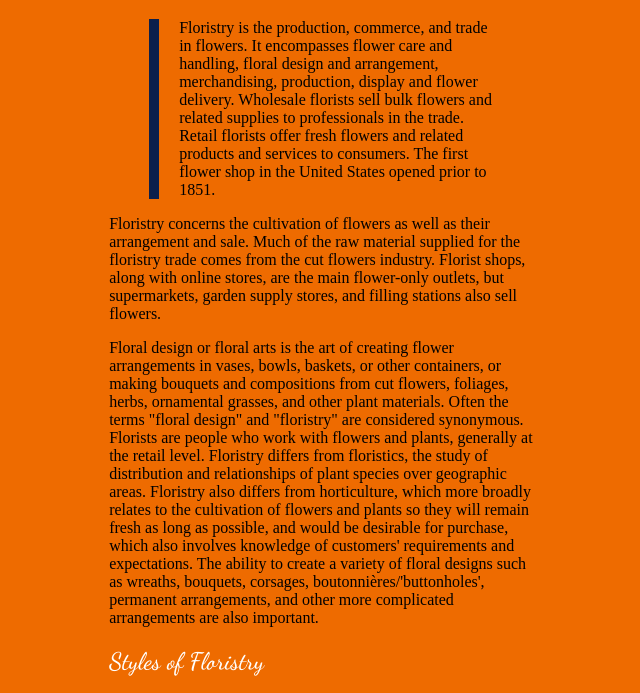
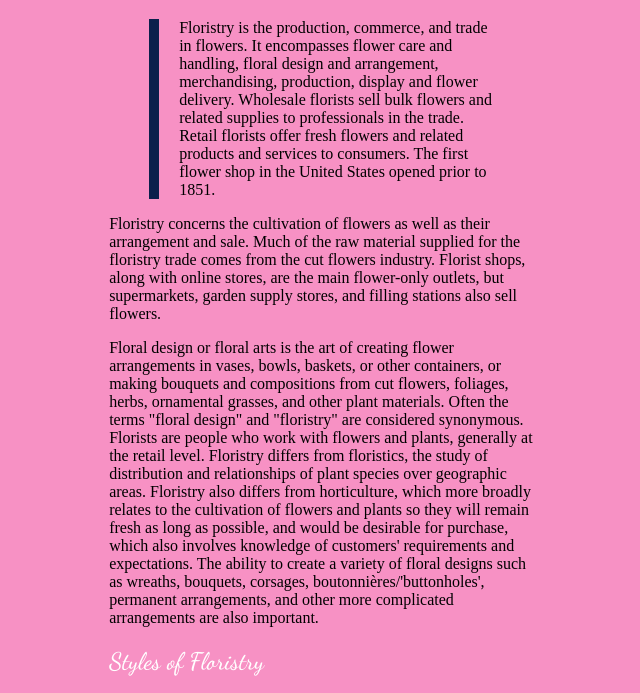
Before and after one commit to aalmond3/typography-only, a plain HTML site: page index.html in a window 1280 px wide. Shown: the part 221-914 px from the top of the page, without its empty margins (316-956 px from the left). Drawn offline with Linux system fonts and the light colour scheme.

Commit message:
trying pink

```diff
--- a/style.css
+++ b/style.css
@@ -18,7 +18,7 @@ font-family: "Dancing Script", cursive;
 body {
   font-family: var(--primaryfont);
 
-  background: #ee6b00;  /* fallback for old browsers */
+  background: #f791c4;  /* fallback for old browsers */
 /* background: rgb(238,174,202);
 background: radial-gradient(circle, rgba(238,174,202,1) 0%, rgba(148,187,233,1) 60%); */
 }
```
